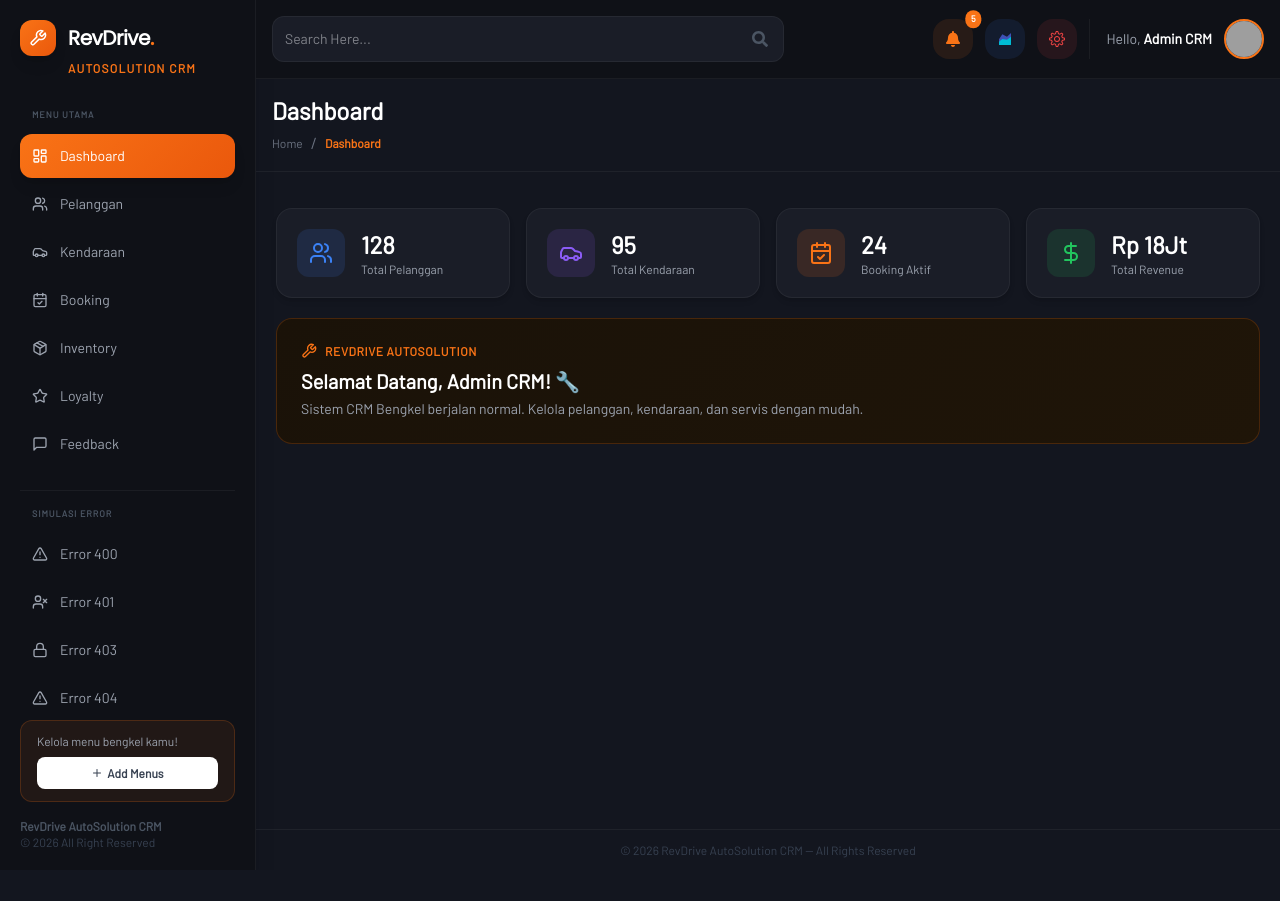
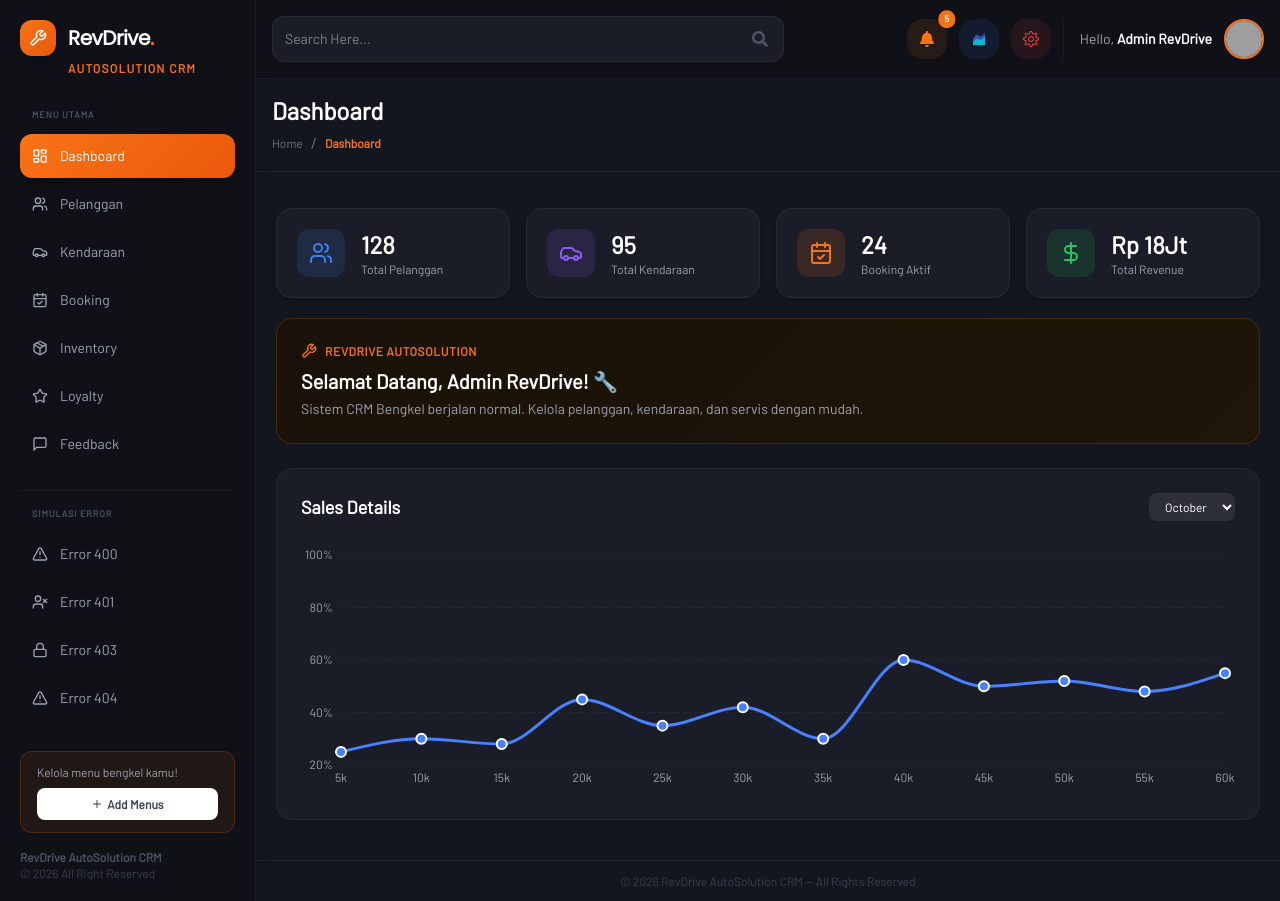
Before and after one commit to Edith24Si/frameworklanjutan_p2, a React (Vite) app: page / in a window 1280 px wide. Before the commit the page ends 870 px from the top, so only its background shows below. Built offline with nearby package versions, Linux system fonts and the light colour scheme; grey boxes are pictures that could not be loaded.

Commit message:
perbaharui

```diff
--- a/package.json
+++ b/package.json
@@ -17,6 +17,7 @@
     "react-dom": "^19.2.6",
     "react-icons": "^5.6.0",
     "react-router-dom": "^7.15.0",
+    "recharts": "^3.8.1",
     "tailwindcss": "^4.2.2"
   },
   "devDependencies": {
--- a/src/App.jsx
+++ b/src/App.jsx
@@ -44,6 +44,7 @@ function App() {
                     <Route path="/error/403" element={<NotFound errorCode="403" errorTitle="Forbidden"    errorDescription="Kamu tidak punya izin mengakses halaman ini." />} />
                     <Route path="*"          element={<NotFound />} />
 
+
                 </Route>
 
             </Routes>
--- a/src/layouts/Header.jsx
+++ b/src/layouts/Header.jsx
@@ -41,7 +41,7 @@ export default function Header() {
                 <div className="flex items-center space-x-3 border-l pl-4"
                     style={{ borderColor: "#ffffff0d" }}>
                     <span className="text-sm" style={{ color: "#9ca3af" }}>
-                        Hello, <b className="text-white">Admin CRM</b>
+                        Hello, <b className="text-white">Admin RevDrive</b>
                     </span>
                     <img
                         src="https://avatar.iran.liara.run/public/28"
--- a/src/pages/Dashboard.jsx
+++ b/src/pages/Dashboard.jsx
@@ -1,49 +1,150 @@
 import { LuUsers, LuCar, LuCalendarCheck, LuDollarSign, LuWrench } from "react-icons/lu";
 import PageHeader from "../components/PageHeader";
+import { ResponsiveContainer, LineChart, Line, XAxis, YAxis, CartesianGrid, Tooltip, Area } from 'recharts'; // Import elemen Recharts
+
+// Data simulasi agar mirip dengan Figma (gunakan interval data yang masuk akal)
+const salesData = [
+  { name: '5k', sales: 25 },
+  { name: '10k', sales: 30 },
+  { name: '15k', sales: 28 },
+  { name: '20k', sales: 45 },
+  { name: '25k', sales: 35 },
+  { name: '30k', sales: 42 },
+  { name: '35k', sales: 30 },
+  { name: '40k', sales: 60 }, // Puncak data mirip 64k di Figma
+  { name: '45k', sales: 50 },
+  { name: '50k', sales: 52 },
+  { name: '55k', sales: 48 },
+  { name: '60k', sales: 55 },
+];
+
+// Komponen Tooltip kustom agar mirip dengan Figma yang berwarna biru
+const CustomTooltip = ({ active, payload }) => {
+  if (active && payload && payload.length) {
+    return (
+      <div className="bg-[#4880FF] text-white px-3 py-1.5 rounded-lg text-xs font-bold shadow-lg">
+        {payload[0].value.toFixed(2)}
+      </div>
+    );
+  }
+  return null;
+};
 
 export default function Dashboard() {
   const cards = [
-        { id: "pelanggan", icon: LuUsers,         label: "Total Pelanggan", value: "128",      color: "#3b82f6" },
-        { id: "kendaraan", icon: LuCar,           label: "Total Kendaraan", value: "95",       color: "#8b5cf6" },
-        { id: "booking",   icon: LuCalendarCheck, label: "Booking Aktif",   value: "24",       color: "#f97316" },
-        { id: "revenue",   icon: LuDollarSign,    label: "Total Revenue",   value: "Rp 18Jt",  color: "#22c55e" },
+    { id: "pelanggan", icon: LuUsers, label: "Total Pelanggan", value: "128", color: "#3b82f6" },
+    { id: "kendaraan", icon: LuCar, label: "Total Kendaraan", value: "95", color: "#8b5cf6" },
+    { id: "booking", icon: LuCalendarCheck, label: "Booking Aktif", value: "24", color: "#f97316" },
+    { id: "revenue", icon: LuDollarSign, label: "Total Revenue", value: "Rp 18Jt", color: "#22c55e" },
   ];
 
   return (
-        <div>
+    <div className="pb-10">
       <PageHeader title="Dashboard" breadcrumb={["Dashboard"]} />
 
-            {/* Grid Card */}
+      {/* Grid Card Statistik */}
       <div className="p-5 grid sm:grid-cols-2 md:grid-cols-4 gap-4">
         {cards.map((card) => (
-                    <div key={card.id}
+          <div
+            key={card.id}
             className="flex items-center space-x-4 rounded-2xl shadow-md p-5 border"
-                        style={{ background: "#1a1d27", borderColor: "#ffffff0d" }}>
-                        <div className="rounded-xl p-3"
-                            style={{ background: `${card.color}22` }}>
+            style={{ background: "#1a1d27", borderColor: "#ffffff0d" }}
+          >
+            <div className="rounded-xl p-3" style={{ background: `${card.color}22` }}>
               <card.icon className="text-2xl" style={{ color: card.color }} />
             </div>
             <div className="flex flex-col">
               <span className="text-2xl font-bold text-white">{card.value}</span>
-                            <span className="text-xs" style={{ color: "#9ca3af" }}>{card.label}</span>
+              <span className="text-xs" style={{ color: "#9ca3af" }}>
+                {card.label}
+              </span>
             </div>
           </div>
         ))}
       </div>
 
       {/* Welcome Banner */}
-            <div className="mx-5 rounded-2xl p-6 border"
-                style={{ background: "linear-gradient(135deg, #1a1208, #1f1508)", borderColor: "rgba(249,115,22,0.2)" }}>
+      <div
+        className="mx-5 rounded-2xl p-6 border mb-6"
+        style={{
+          background: "linear-gradient(135deg, #1a1208, #1f1508)",
+          borderColor: "rgba(249,115,22,0.2)",
+        }}
+      >
         <div className="flex items-center gap-2 mb-2">
           <LuWrench size={16} style={{ color: "#f97316" }} />
-                    <span className="text-xs font-semibold uppercase tracking-wider"
-                        style={{ color: "#f97316" }}>RevDrive AutoSolution</span>
+          <span className="text-xs font-semibold uppercase tracking-wider" style={{ color: "#f97316" }}>
+            RevDrive AutoSolution
+          </span>
         </div>
-                <h2 className="text-xl font-black text-white mb-1">Selamat Datang, Admin CRM! 🔧</h2>
+        <h2 className="text-xl font-black text-white mb-1">Selamat Datang, Admin RevDrive! 🔧</h2>
         <p className="text-sm" style={{ color: "#9ca3af" }}>
           Sistem CRM Bengkel berjalan normal. Kelola pelanggan, kendaraan, dan servis dengan mudah.
         </p>
       </div>
+
+      {/* SALES DETAILS - IMPLEMENTASI RECHARTS YANG MIRIP FIGMA */}
+      <div
+        className="mx-5 rounded-2xl p-6 border"
+        style={{ background: "#1a1d27", borderColor: "#ffffff0d" }}
+      >
+        <div className="flex justify-between items-center mb-6">
+          <h3 className="text-lg font-bold text-white">Sales Details</h3>
+          <select className="bg-[#2d303a] text-xs text-white px-3 py-1.5 rounded-lg border-none outline-none cursor-pointer">
+            <option>October</option>
+          </select>
+        </div>
+
+        {/* Container untuk Grafik (wajibResponsiveContainer) */}
+        <div className="h-[250px] w-full text-xs" style={{ color: "#9ca3af" }}>
+          <ResponsiveContainer width="100%" height="100%">
+            <LineChart
+              data={salesData}
+              margin={{ top: 10, right: 10, left: -20, bottom: 0 }}
+            >
+              {/* Grid transparan sesuai Figma */}
+              <CartesianGrid strokeDasharray="3 3" stroke="#ffffff0d" vertical={false} />
+
+              {/* Sumbu X (Kategori: 5k, 10k, dll) */}
+              <XAxis dataKey="name" axisLine={false} tickLine={false} stroke="#9ca3af" />
+
+              {/* Sumbu Y (Persentase: 100%, 80%, dll) */}
+              <YAxis
+                axisLine={false}
+                tickLine={false}
+                stroke="#9ca3af"
+                tickFormatter={(value) => `${value}%`}
+                ticks={[20, 40, 60, 80, 100]}
+              />
+
+              {/* Tooltip Kustom (Warna Biru Figma) */}
+              <Tooltip content={<CustomTooltip />} cursor={{ stroke: '#4880FF22', strokeWidth: 1 }} />
+
+              {/* Definisi Gradient Biru di bawah garis (Area Chart) */}
+              <defs>
+                <linearGradient id="colorSales" x1="0" y1="0" x2="0" y2="1">
+                  <stop offset="5%" stopColor="#4880FF" stopOpacity={0.2}/>
+                  <stop offset="95%" stopColor="#4880FF" stopOpacity={0}/>
+                </linearGradient>
+              </defs>
+
+              {/* Area Grafik (Gradient di bawah garis) */}
+              <Area type="monotone" dataKey="sales" stroke="none" fill="url(#colorSales)" fillOpacity={1} />
+
+              {/* Garis Grafik Utama (Warna Biru Figma, type monotone agar smooth) */}
+              <Line
+                type="monotone"
+                dataKey="sales"
+                stroke="#4880FF"
+                strokeWidth={3}
+                dot={{ stroke: '#ffffff', strokeWidth: 2, fill: '#4880FF', r: 5 }} // Lingkaran poin sesuai Figma
+                activeDot={{ stroke: '#4880FF', strokeWidth: 2, fill: '#ffffff', r: 7 }} // Efek lingkaran aktif
+              />
+            </LineChart>
+          </ResponsiveContainer>
+        </div>
+      </div>
+
     </div>
   );
 }
```
Also changed, not shown: 1 other file (tests, documents, lock files or other folders). Lines whose indentation alone changed are shown as unchanged.
